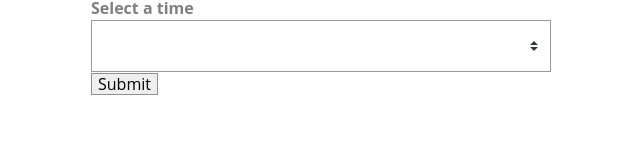
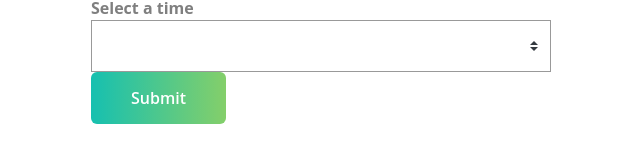
Before and after one commit to geosav/next-level-vue, a Vue app: page /event/create in a window 1280 px wide. Shown: the part 876-1017 px from the top of the page, without its empty margins (319-959 px from the left). Before the commit the page ends 992 px from the top, so only its background shows below. Built offline with nearby package versions, Linux system fonts and the light colour scheme.

Commit message:
Added base button component.

```diff
--- /dev/null
+++ b/src/components/BaseButton.vue
@@ -0,0 +1,85 @@
+<template>
+  <div>
+    <button v-on="$listeners" v-bind="$attrs" class="button" :class="buttonClass">
+      <slot />
+    </button>
+  </div>
+</template>
+
+<script>
+export default {
+  inheritAttrs: false,
+  props: {
+    buttonClass: {
+      type: String
+    }
+  }
+}
+</script>
+
+<style scoped>
+.button {
+  display: inline-flex;
+  align-items: center;
+  justify-content: space-between;
+  height: 52px;
+  padding: 0 40px;
+  background: transparent;
+  border: none;
+  border-radius: 6px;
+  text-align: center;
+  font-weight: 600;
+  white-space: nowrap;
+  transition: all 0.2s linear;
+}
+.button:hover {
+  -webkit-transform: scale(1.02);
+  transform: scale(1.02);
+  box-shadow: 0 7px 17px 0 rgba(0, 0, 0, 0.2), 0 6px 20px 0 rgba(0, 0, 0, 0.19);
+}
+.button:active {
+  -webkit-transform: scale(1);
+  transform: scale(1);
+  box-shadow: none;
+}
+.button:focus {
+  outline: 0;
+}
+.button.-fill-gradient {
+  background: linear-gradient(to right, #16c0b0, #84cf6a);
+  color: #ffffff;
+}
+.button:disabled {
+  -webkit-transform: scale(1);
+  transform: scale(1);
+  box-shadow: none;
+  background: #eeeeee;
+}
+.button + .button {
+  margin-left: 1em;
+}
+.button.-fill-gray {
+  background: rgba(0, 0, 0, 0.5);
+  color: #ffffff;
+}
+.button.-size-small {
+  height: 32px;
+}
+.button.-icon-right {
+  text-align: left;
+  padding: 0 20px;
+}
+.button.-icon-right > .icon {
+  margin-left: 10px;
+}
+.button.-icon-left {
+  text-align: right;
+  padding: 0 20px;
+}
+.button.-icon-left > .icon {
+  margin-right: 10px;
+}
+.button.-icon-center {
+  padding: 0 20px;
+}
+</style>
--- a/src/views/EventCreate.vue
+++ b/src/views/EventCreate.vue
@@ -22,7 +22,7 @@
 
       <BaseSelect label="Select a time" v-model="event.time" :options="times" />
 
-      <input type="submit" class="button -fill-gradient" value="Submit"/>
+      <BaseButton type="submit" buttonClass="-fill-gradient">Submit</BaseButton>
     </form>
   </div>
 </template>
@@ -31,13 +31,15 @@
 <script>
 import Datepicker from 'vuejs-datepicker'
 import NProgress from 'nprogress'
-import BaseInput from "@/components/BaseInput";
-import BaseSelect from "@/components/BaseSelect";
+import BaseInput from '@/components/BaseInput'
+import BaseSelect from '@/components/BaseSelect'
+import BaseButton from '@/components/BaseButton'
 
 export default {
   components: {
     BaseSelect,
     BaseInput,
+    BaseButton,
     Datepicker
   },
   data() {
```
